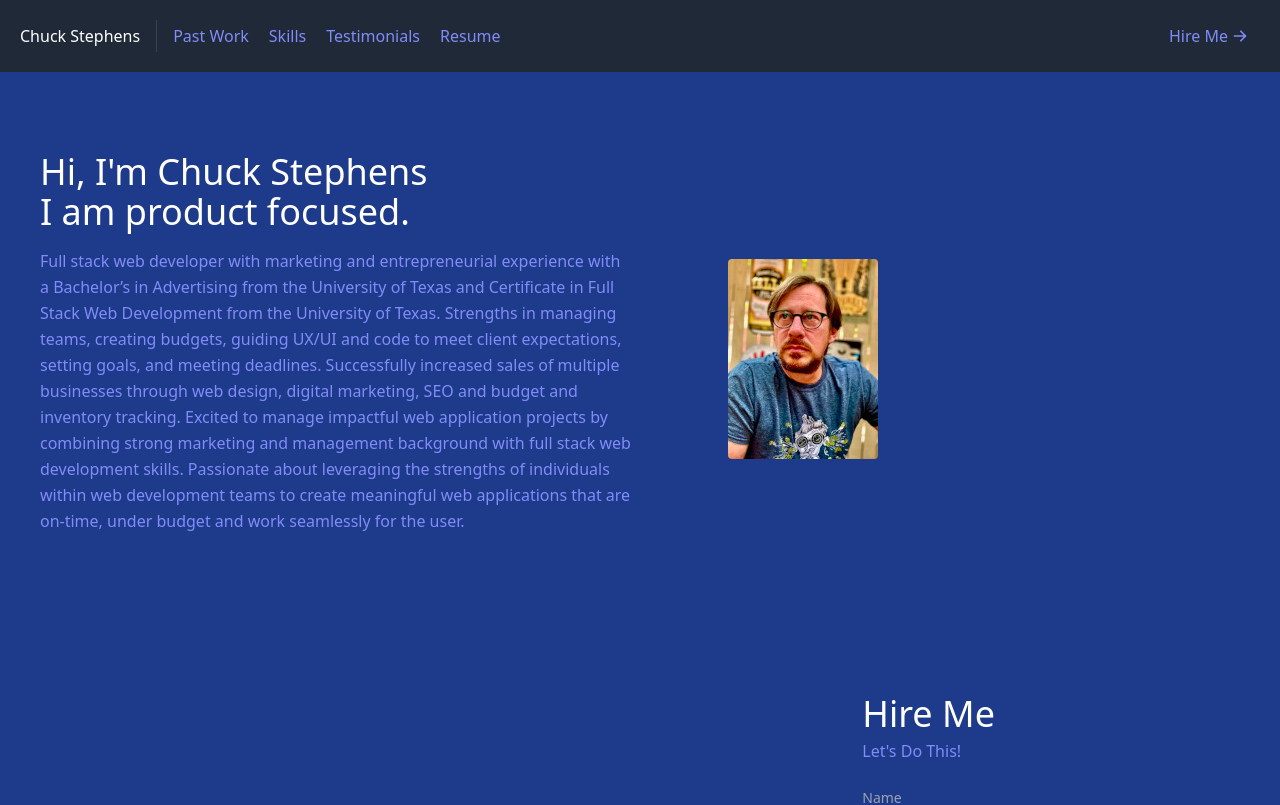
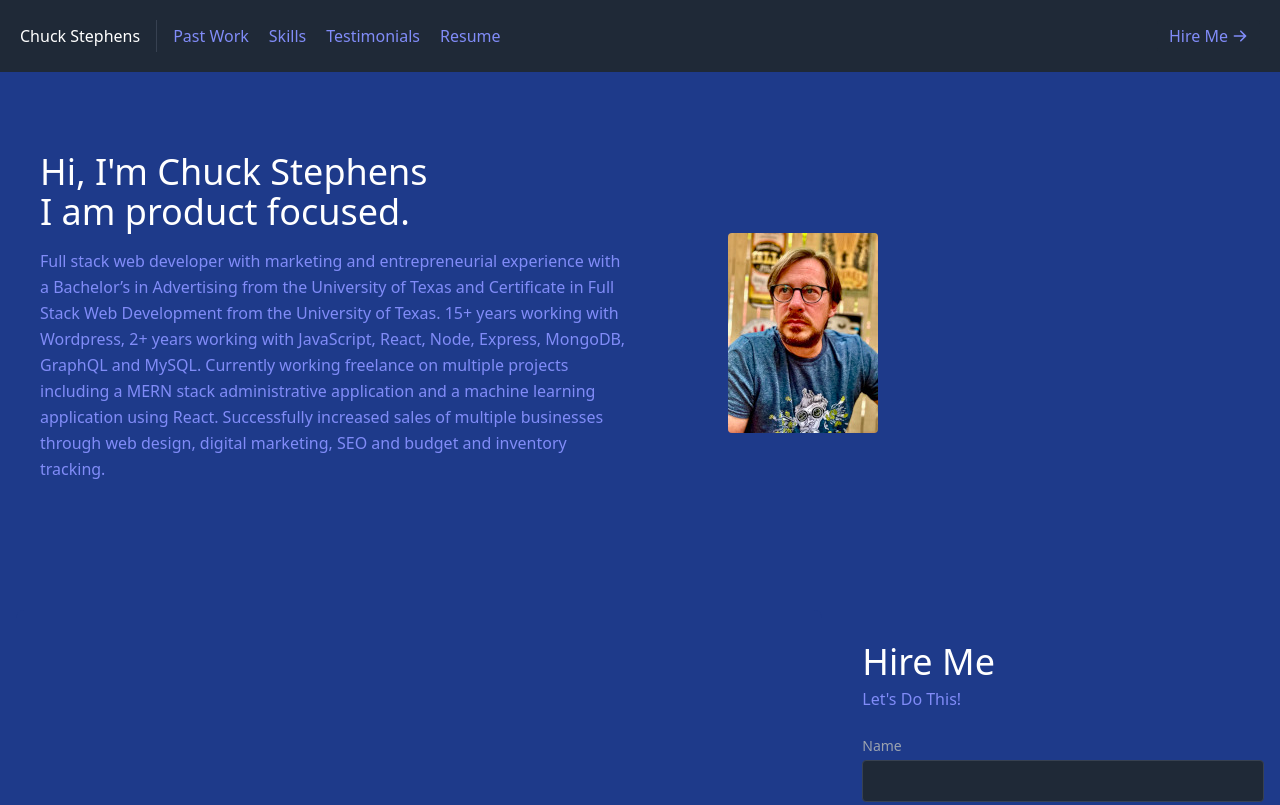
Before and after one commit to chuck2076/my_portfolio, a React (Create React App) app: page / in a window 1280 px wide. Shown: the top 805 px of the page. Built offline with nearby package versions, Linux system fonts and the light colour scheme.

Commit message:
updating

```diff
--- a/src/components/About.js
+++ b/src/components/About.js
@@ -12,12 +12,9 @@ export default function About() {
               <p className="mb-8 leading-relaxed">
               Full stack web developer with marketing and entrepreneurial experience with a Bachelor’s in Advertising from the University of Texas and Certificate in Full Stack Web Development from the University of Texas.
 
-Strengths in managing teams, creating budgets, guiding UX/UI and code to meet client expectations, setting goals, and meeting deadlines.
+15+ years working with Wordpress, 2+ years working with JavaScript, React, Node, Express, MongoDB, GraphQL and MySQL. Currently working freelance on multiple projects including a MERN stack administrative application and a machine learning application using React.
 
 Successfully increased sales of multiple businesses through web design, digital marketing, SEO and budget and inventory tracking.
-
-Excited to manage impactful web application projects by combining strong marketing and management background with full stack web development skills. Passionate about leveraging the strengths of individuals within web development teams to create meaningful web applications that are on-time, under budget and work seamlessly for the user.
-
               </p>
 
             </div>
--- a/src/data.js
+++ b/src/data.js
@@ -1,7 +1,7 @@
 export const projects = [
   {
     title: "Sheltr",
-    subtitle: "Full MERN Stack",
+    subtitle: "MERN Stack",
     description:
       "App using API calls to PetFinder to search for pets, create tinder style swipe cards, and save matches to a user profile.",
     image: "./sheltr.gif",
@@ -82,5 +82,7 @@ export const skills = [
   "Wordpress",
   "MongoDB",
   "Express.js",
-  "HTML"
+  "HTML",
+  "GraphQL",
+  "MySQL",
 ];
```
Also changed, not shown: 1 other file (tests, documents, lock files or other folders).
